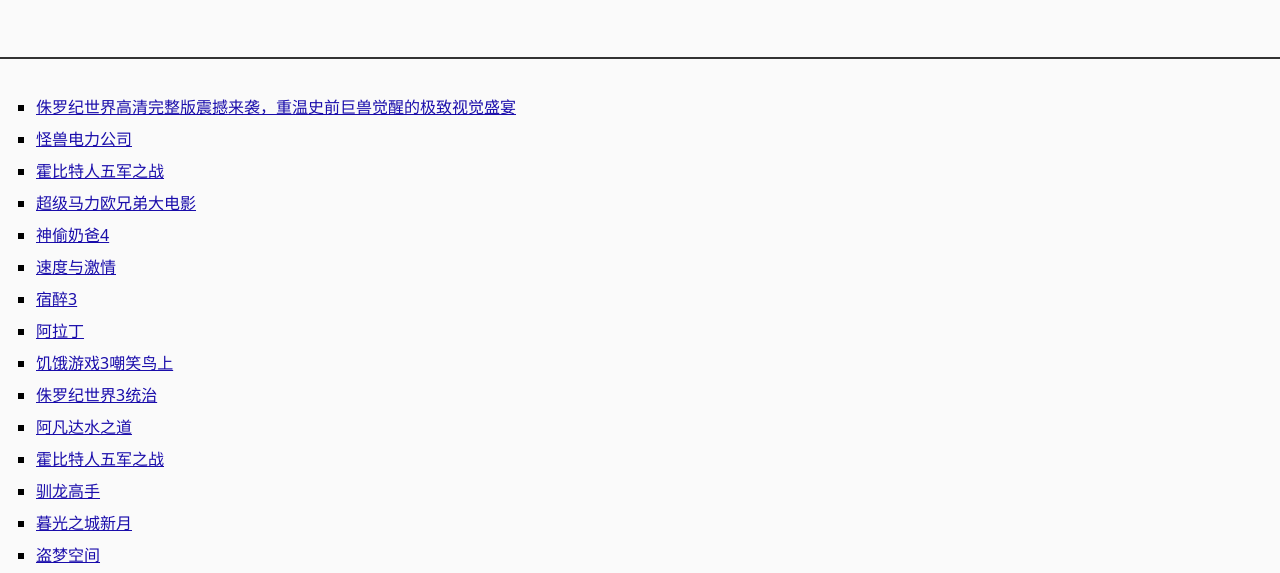
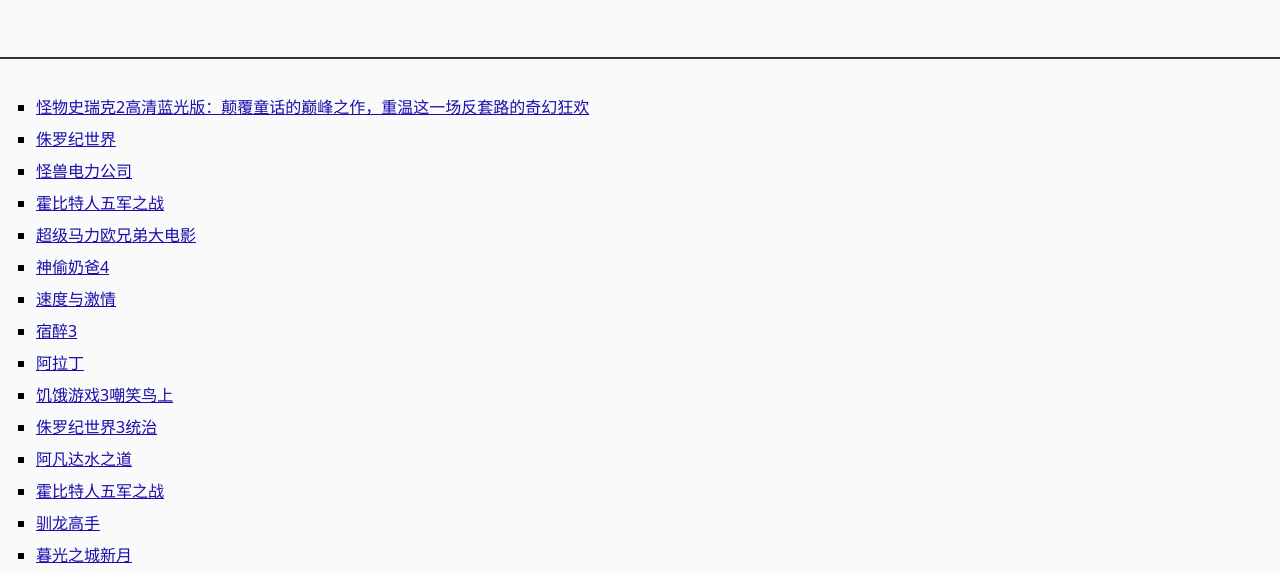
Before and after one commit to film-critique/journal, a plain HTML site: page index.html in a window 1280 px wide. Shown: the part 202-775 px from the top of the page. Drawn offline with Linux system fonts and the light colour scheme.

Commit message:
update index

```diff
--- a/index.html
+++ b/index.html
@@ -21,7 +21,8 @@
 <body class="hub_lqspi">
     <div class="hub_kedbg" role="banner"><h1>电影日志 - 沉浸式影评与硬核剧情解构</h1><h2>一个纯粹的电影仓库。定期更新硬核影评、首映观后感及经典电影的深度分析，带你跳出爆米花视角，重新发现光影世界的魅力。</h2></div>
     <div class="hub_abryp" role="main"><section><ul class="hub_yrsgx">
-<li><a href="https://film-critique.github.io/journal/docs/2026-11-15-7e8743.html">侏罗纪世界高清完整版震撼来袭，重温史前巨兽觉醒的极致视觉盛宴</a></li>
+<li><a href="https://film-critique.github.io/journal/docs/2026-11-15-58806e.html">怪物史瑞克2高清蓝光版：颠覆童话的巅峰之作，重温这一场反套路的奇幻狂欢</a></li>
+                <li><a href="https://film-critique.github.io/journal/docs/2026-11-15-7e8743.html">侏罗纪世界</a></li>
                 <li><a href="https://film-critique.github.io/journal/docs/2026-11-15-4682df.html">怪兽电力公司</a></li>
                 <li><a href="https://film-critique.github.io/journal/docs/2026-11-14-088b12.html">霍比特人五军之战</a></li>
                 <li><a href="https://film-critique.github.io/journal/docs/2026-11-13-b3127f.html">超级马力欧兄弟大电影</a></li>
```
